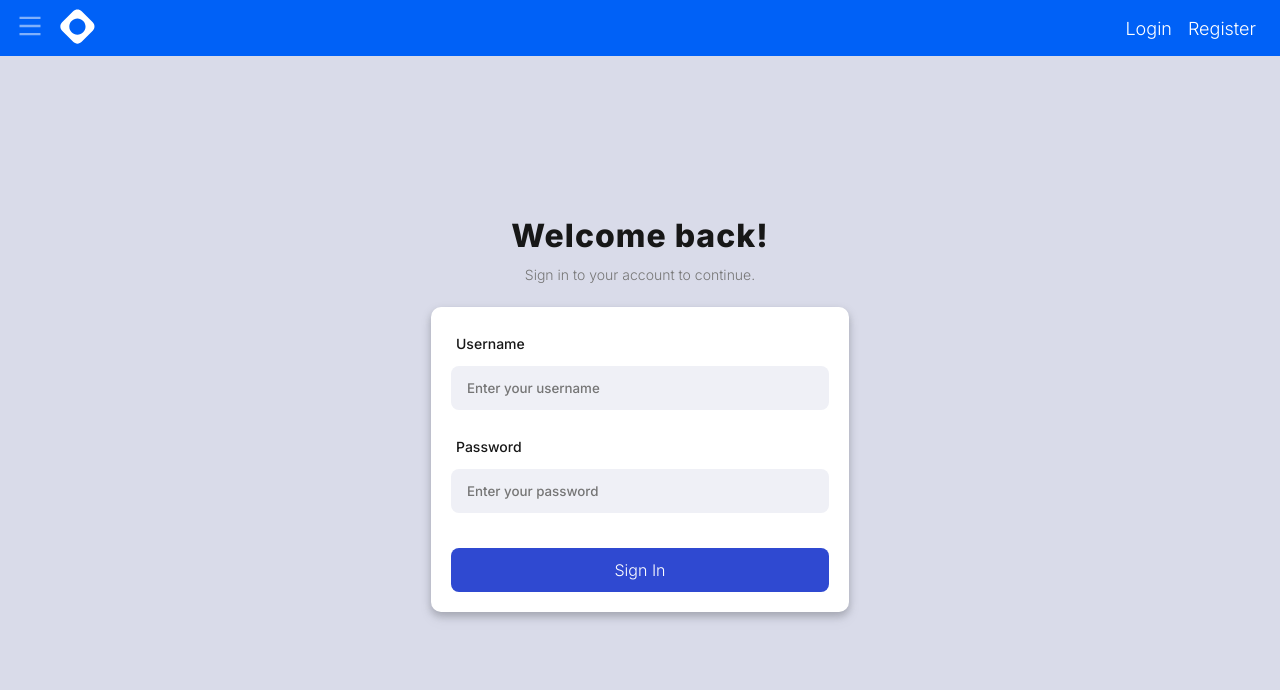
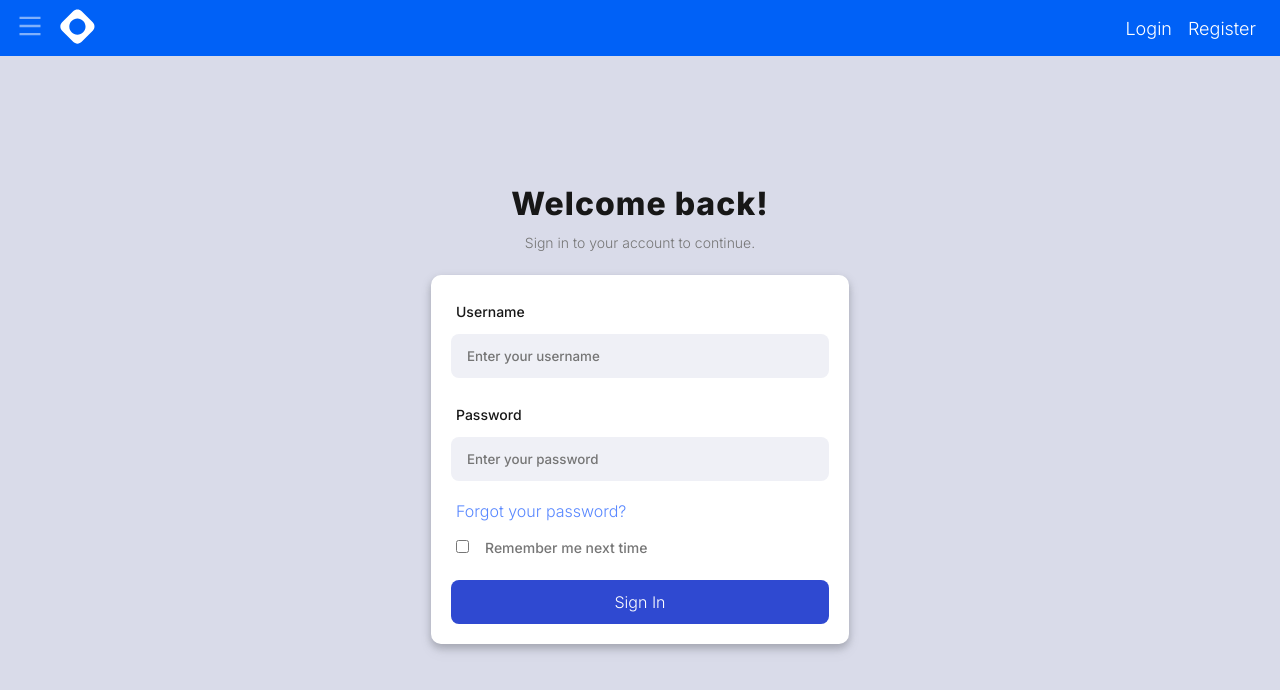
Before and after one commit to kuhlekt1v/component-library, a React (Create React App) app in the folder components/form-components/: page /login in a window 1280 px wide. Shown: the top 690 px of the page. Built offline with nearby package versions, Linux system fonts and the light colour scheme.

Commit message:
Added form check component.

```diff
--- a/components/form-components/src/Styles/StyledComponents.ts
+++ b/components/form-components/src/Styles/StyledComponents.ts
@@ -140,3 +140,14 @@ export const NavLinkLt = styled(Link)`
     opacity: 1;
   }
 `;
+
+export const NavLinkInfo = styled(Link)`
+  color: var(--info);
+  text-decoration: none;
+  font-weight: 300;
+
+  &:hover,
+  &:active {
+    color: var(--primary);
+  }
+`;
--- /dev/null
+++ b/components/form-components/src/components/Forms/FormCheck.tsx
@@ -0,0 +1,21 @@
+import React from 'react';
+
+import '../../Styles/Constants.css';
+import './Forms.css';
+
+type Props = {
+  id: string;
+  label: string;
+  value: string;
+};
+
+export const FormCheck = ({ id, label, value }: Props) => {
+  return (
+    <div style={{ marginLeft: '5px', marginTop: '-10px' }}>
+      <input type="checkbox" id={id} name={id} value={value} className="checkbox" />
+      <label htmlFor="rememberMe" style={{ color: `var(--body)`, marginLeft: '1rem' }}>
+        {label}
+      </label>
+    </div>
+  );
+};
--- a/components/form-components/src/components/Forms/Forms.css
+++ b/components/form-components/src/components/Forms/Forms.css
@@ -1,3 +1,5 @@
+@import '../../Styles/Constants.css';
+
 .title-container {
   text-align: center;
   margin-bottom: 20px;
--- a/components/form-components/src/components/Forms/Login/LoginForm.tsx
+++ b/components/form-components/src/components/Forms/Login/LoginForm.tsx
@@ -1,6 +1,15 @@
 import React from 'react';
+import { FormCheck } from '../FormCheck';
+import { Link } from 'react-router-dom';
 import { useForm, SubmitHandler } from 'react-hook-form';
-import { Card, CenterContainer, FormItem, PrimaryButton, ErrorMessage } from '../../../Styles/StyledComponents';
+import {
+  Card,
+  CenterContainer,
+  FormItem,
+  PrimaryButton,
+  ErrorMessage,
+  NavLinkInfo,
+} from '../../../Styles/StyledComponents';
 
 import '../Forms.css';
 
@@ -57,6 +66,13 @@ export const LoginForm = () => {
                 )}
               </FormItem>
               <FormItem>
+                <NavLinkInfo to="/" style={{ marginLeft: '5px', fontSize: '16px' }}>
+                  Forgot your password?
+                </NavLinkInfo>
+              </FormItem>
+
+              <FormCheck id="rememberCheck" value="true" label="Remember me next time" />
+              <FormItem>
                 <PrimaryButton type="submit">Sign In</PrimaryButton>
               </FormItem>
             </form>
```
